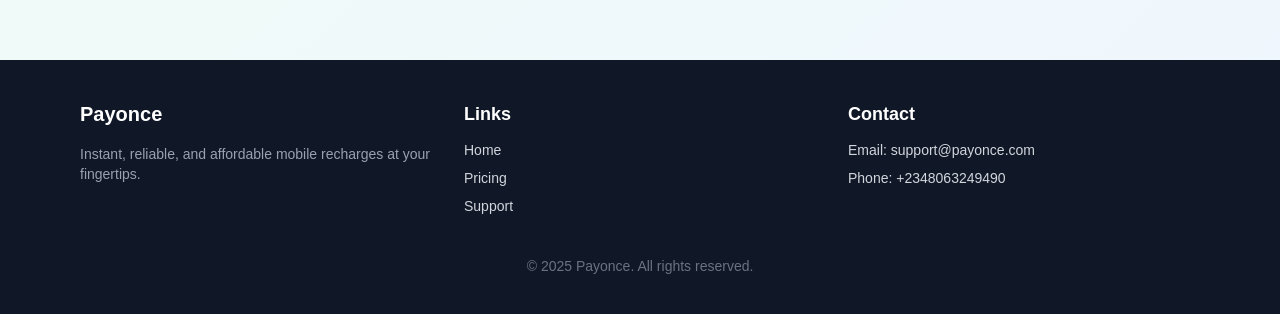
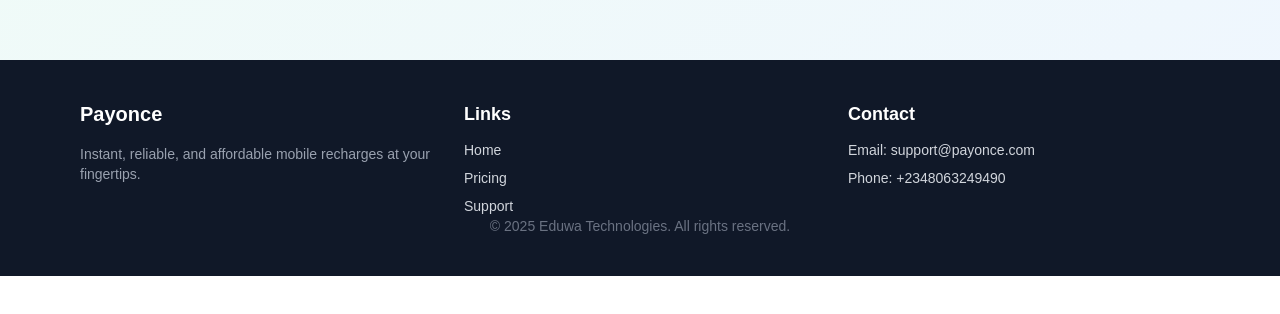
Before and after one commit to eduwatechnologies/Vtu_fe, a Next.js app: page /about in a window 1280 px wide. Shown: the part 812-1126 px from the top of the page. After the commit the page ends 1088 px from the top, so only its background shows below. Built offline with nearby package versions, Linux system fonts and the light colour scheme; no server answers.

Commit message:
new update on footer

```diff
--- a/app/dashboard/buyExam/page.tsx
+++ b/app/dashboard/buyExam/page.tsx
@@ -130,12 +130,17 @@
                       <button
                         key={index}
                         type="button"
-                        className={`p-2 rounded-lg border ${
-                          selectedExam === exam.name
-                            ? "border-blue-500"
-                            : "border-gray-300"
-                        } hover:border-blue-500 transition`}
+                        disabled={!exam.status} // ❗ Make the button truly unclickable
+                        className={`p-2 rounded-lg border
+      ${selectedExam === exam.name ? "border-blue-500" : "border-gray-300"}
+      ${
+        !exam.status ? "opacity-50 cursor-not-allowed" : "hover:border-blue-500"
+      }
+      transition
+    `}
                         onClick={() => {
+                          if (!exam.status) return; // prevent click logic (double protection)
+
                           setSelectedExam(exam.code);
                           setSelectedPlanId(exam?._id);
                           setFieldValue("type", exam.code);
--- a/app/home/footer.tsx
+++ b/app/home/footer.tsx
@@ -41,8 +41,9 @@
           </ul>
         </div>
       </div>
-      <p className="text-center text-gray-500 mt-10 text-sm">
-        &copy; {new Date().getFullYear()} Payonce. All rights reserved.
+      <p className="text-center text-gray-500 text-sm">
+        &copy; {new Date().getFullYear()} Eduwa Technologies. All rights
+        reserved.
       </p>
     </footer>
   );
--- a/redux/features/easyAccess/service.ts
+++ b/redux/features/easyAccess/service.ts
@@ -395,7 +395,7 @@
 
       // Map service names to image paths
       const serviceImages: Record<string, string> = {
-        // jamb: "/images/jamb.png",
+        jamb: "/images/jamb.jpg",
         waec: "/images/weac.jpg",
         neco: "/images/neco.jpg",
         nabteb: "/images/nabteb.png",
```
Also changed, not shown: public/images/jamb.jpg (added), public/images/weac.jpg.
